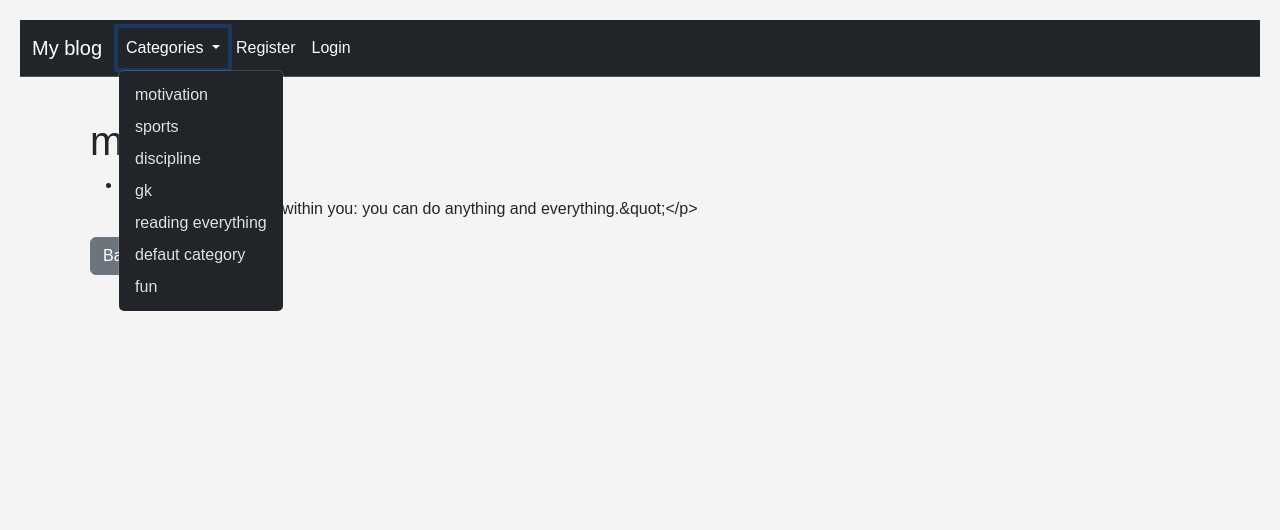
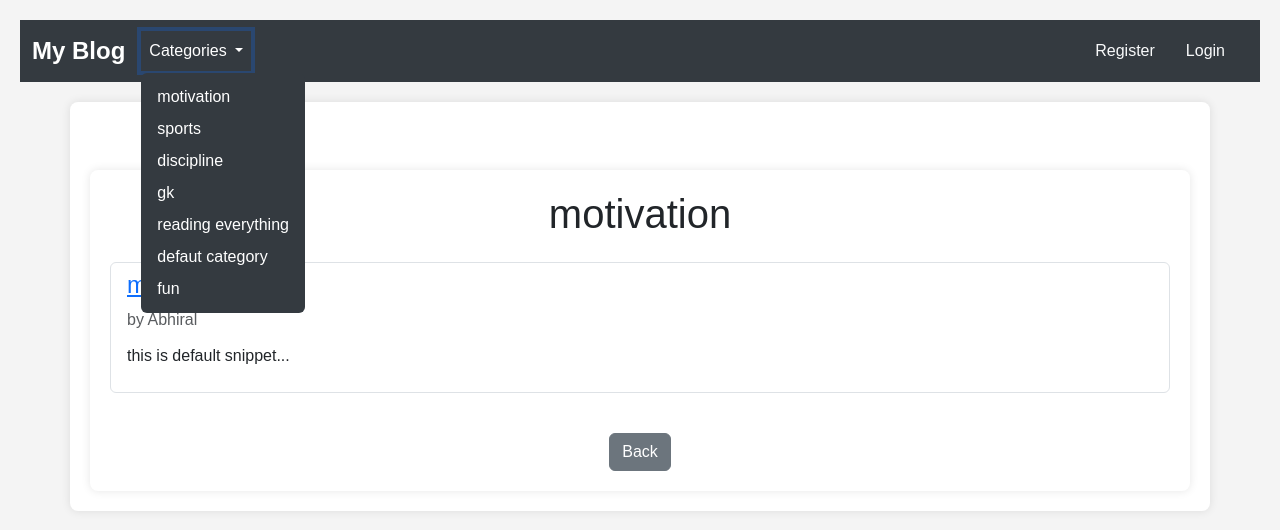
Before and after one commit to A1abhiral/simple-blog, a Django app: a page that uses ablog/theblog/templates/base.html in a window 1280 px wide, after a click on "Categories". Shown: the top 530 px of the page. Run offline with Django 5.2, Linux system fonts and the light colour scheme; data comes from the database, SQL or seed files in the repository; both versions use the stored data as it was after the commit; some libraries are stand-ins or nearby versions.

Commit message:
Complete

```diff
--- a/ablog/theblog/forms.py
+++ b/ablog/theblog/forms.py
@@ -1,5 +1,5 @@
 from django import forms
-from theblog.models import Post,Category #Comment
+from theblog.models import Post,Category
 
 choices = Category.objects.all().values_list('name', 'name')
 
@@ -27,21 +27,14 @@ class PostForm(forms.ModelForm):
 class UpdateForm(forms.ModelForm):
     class Meta:
         model = Post
-        fields = ('title','body','snippet')
+        fields = ('title','body','header_image','snippet','category')
 
         widgets = {
             'title' : forms.TextInput(attrs={'class':'form-control',}),
             'body' : forms.Textarea(attrs={'class':'form-control',}),
+            'category' : forms.Select(choices=choice_list,attrs={'class':'form-control',}),
             'snippet' : forms.Textarea(attrs={'class':'form-control',}),
+            'header_image': forms.FileInput(attrs={'class': 'form-control'}),
 
 
         }
-
-
-#class CommentForm(forms.ModelForm):
-#    class Meta:
-#        model = Comment
-#        fields = ['body']
-#        widgets = {
- #           'body': forms.Textarea(attrs={'placeholder': 'Write your comment here...', 'class': 'form-control', 'rows': 4}),
-#        }
--- a/ablog/theblog/templates/Update_post.html
+++ b/ablog/theblog/templates/Update_post.html
@@ -5,7 +5,7 @@
 {%if user.is_authenticated%}
 {%if post.author.id == user.id %}
 <div class="mb-3">
-  <form method="POST">
+  <form method="POST" enctype="multipart/form-data">
       {% csrf_token %}
       {{form.media}}
       {{form.as_p}}
--- a/ablog/theblog/templates/base.html
+++ b/ablog/theblog/templates/base.html
@@ -5,22 +5,63 @@
     <meta name="viewport" content="width=device-width, initial-scale=1">
     <title>{% block title %}My blog{% endblock title %}</title>
     <link href="https://cdn.jsdelivr.net/npm/bootstrap@5.3.3/dist/css/bootstrap.min.css" rel="stylesheet" integrity="sha384-QWTKZyjpPEjISv5WaRU9OFeRpok6YctnYmDr5pNlyT2bRjXh0JMhjY6hW+ALEwIH" crossorigin="anonymous">
+
     <style>
       body {
         padding: 20px;
-      }
-      .container {
-        margin-top: 20px;
-        padding: 20px;
-      }
-    </style>
-    <style>
-      body {
         font-family: Arial, sans-serif;
         background-color: #f4f4f4;
         margin: 0;
+      }
+
+      .navbar {
+        background-color: #343a40;  /* Dark theme */
+      }
+
+      .navbar-brand {
+        font-weight: bold;
+        font-size: 1.5rem;
+      }
+
+      .navbar-nav .nav-link {
+        margin-right: 15px;
+      }
+
+      .navbar-nav .nav-link:hover {
+        color: #ffc107; /* Hover color */
+        text-decoration: underline;
+      }
+
+      .dropdown-menu {
+        background-color: #343a40;
+        border: none;
+      }
+
+      .dropdown-item {
+        color: white;
+      }
+
+      .dropdown-item:hover {
+        background-color: #495057;
+        color: #ffc107; /* Hover color */
+      }
+
+      .btn-link {
+        color: #ffc107;
+      }
+
+      .btn-link:hover {
+        color: #ffdd57;
+      }
+
+      .container {
+        margin-top: 20px;
+        background-color: white;
         padding: 20px;
+        border-radius: 8px;
+        box-shadow: 0 0 10px rgba(0, 0, 0, 0.1);
       }
+
       .comment-section {
         max-width: 600px;
         margin: 0 auto;
@@ -29,18 +70,7 @@
         border-radius: 8px;
         box-shadow: 0 0 10px rgba(0, 0, 0, 0.1);
       }
-      h2 {
-          margin-bottom: 15px;
-      }
-      textarea {
-          width: 100%;
-          padding: 10px;
-          margin-bottom: 10px;
-          border-radius: 5px;
-          border: 1px solid #ccc;
-          font-size: 14px;
-          resize: vertical;
-      }
+
       button {
         background-color: #4CAF50;
         color: white;
@@ -49,22 +79,24 @@
         border-radius: 5px;
         cursor: pointer;
       }
+
       button:hover {
         background-color: #45a049;
       }
     </style>
   </head>
   <body>
-    <nav class="navbar navbar-expand-lg navbar-dark bg-dark border-bottom border-body" data-bs-theme="dark">
+
+    <!-- Navbar -->
+    <nav class="navbar navbar-expand-lg navbar-dark">
       <div class="container-fluid">
-        <a class="navbar-brand" href="{% url 'home' %}">My blog</a>
-
+        <a class="navbar-brand" href="{% url 'home' %}">My Blog</a>
         <button class="navbar-toggler" type="button" data-bs-toggle="collapse" data-bs-target="#navbarSupportedContent" aria-controls="navbarSupportedContent" aria-expanded="false" aria-label="Toggle navigation">
           <span class="navbar-toggler-icon"></span>
         </button>
 
         <div class="collapse navbar-collapse" id="navbarSupportedContent">
-          <!-- Left side: Categories and Profile -->
+          <!-- Left side: Categories -->
           <ul class="navbar-nav me-auto mb-2 mb-lg-0">
             <li class="nav-item dropdown">
               <a class="nav-link dropdown-toggle" href="#" id="navbarDropdown" role="button" data-bs-toggle="dropdown" aria-expanded="false">
@@ -84,17 +116,16 @@
               </a>
               <ul class="dropdown-menu">
                 <li><a class="dropdown-item" href="{% url 'edit_profile' %}">Edit Settings</a></li>
-                {% if  user.profile.id %}
+                {% if user.profile.id %}
                   <li><a class="dropdown-item" href="{% url 'edit_profile_page' user.profile.id %}">Edit Profile</a></li>
-
                   <li><a class="dropdown-item" href="{% url 'profile' user.profile.id %}">View Profile</a></li>
                 {% else %}
-                  <li><a class="dropdown-item " href="{% url 'create_profile_page' %}">CreateProfile</a></li>
+                  <li><a class="dropdown-item" href="{% url 'create_profile_page' %}">Create Profile</a></li>
                 {% endif %}
               </ul>
             </li>
+            {% endif %}
           </ul>
-          {%endif%}
 
           <!-- Right side: Add Post, Add Category, Register, Login, Logout -->
           <ul class="navbar-nav ms-auto mb-2 mb-lg-0">
@@ -108,9 +139,7 @@
               <li class="nav-item">
                 <form method="POST" action="{% url 'logout' %}" style="display:inline;">
                   {% csrf_token %}
-                  <button type="submit" class="btn btn-link nav-link text-light" style="border:none; background:none;">
-                    Logout
-                  </button>
+                  <button type="submit" class="btn btn-link nav-link">Logout</button>
                 </form>
               </li>
             {% else %}
@@ -126,6 +155,7 @@
       </div>
     </nav>
 
+    <!-- Main Content Area -->
     <div class="container">
       {% block content %}
       {% endblock content %}
--- a/ablog/theblog/templates/categories.html
+++ b/ablog/theblog/templates/categories.html
@@ -1,25 +1,39 @@
 {% extends "base.html" %}
-{%block content%}
-{%if category_post%}
-<h1>{{cat}}</h1>
-<ul>
-    {% for post in category_post %}
 
-    <li>
-        <strong><a href="{% url 'article-detail' post.pk %}">{{ post.title }}</a></strong> - {{ post.author.username }}
-        {% if user.is_authenticated %}
-        {%if post.author.id == user.id %}
-                <small><a href="{%url 'update_post' post.pk%}">(edit)</a></small><small><a href="{%url 'delete_post' post.pk%}">(delete)</a></small>
-        {% endif %}
-        {%endif%}
-        <br>
-        {{post.body|slice:":100"}}
-    </li>
-    {% endfor %}
-</ul>
-{%else%}
-<h3>this page does not exists</h3>
-{%endif%}
-<a href="{% url 'home' %}"class="btn btn-secondary">Back</a>
-
-{%endblock content%}
+{% block content %}
+<div class="container mt-5">
+    {% if category_post %}
+    <h1 class="text-center mb-4">{{ cat }}</h1>
+    <ul class="list-group">
+        {% for post in category_post %}
+        <li class="list-group-item mb-3">
+            <div class="d-flex justify-content-between align-items-center">
+                <div>
+                    <h4>
+                        <a href="{% url 'article-detail' post.pk %}" class="text-primary">{{ post.title }}</a>
+                    </h4>
+                    <p class="mb-1">
+                        <span class="text-muted">by {{ post.author.username }}</span>
+                    </p>
+                </div>
+                {% if user.is_authenticated %}
+                    {% if post.author.id == user.id %}
+                    <div>
+                        <a href="{% url 'update_post' post.pk %}" class="btn btn-sm btn-outline-primary">Edit</a>
+                        <a href="{% url 'delete_post' post.pk %}" class="btn btn-sm btn-outline-danger">Delete</a>
+                    </div>
+                    {% endif %}
+                {% endif %}
+            </div>
+            <p class="mt-2">{{ post.snippet }}...</p>
+        </li>
+        {% endfor %}
+    </ul>
+    {% else %}
+    <h3 class="text-center text-danger">This page does not exist</h3>
+    {% endif %}
+    <div class="text-center mt-4">
+        <a href="{% url 'home' %}" class="btn btn-secondary">Back</a>
+    </div>
+</div>
+{% endblock content %}
```
Also changed, not shown: ablog/theblog/templates/Delete_post.html (+27 -26 lines), ablog/theblog/templates/home.html (+33 -19 lines), ablog/db.sqlite3, ablog/media/images/53788a861578bc2d11ccba778b7d6283.jpg (added), ablog/media/images/profile/0b2551f8579d41a71cb64e34dc5f9ca6.jpg (added). Lines whose indentation alone changed are shown as unchanged.
